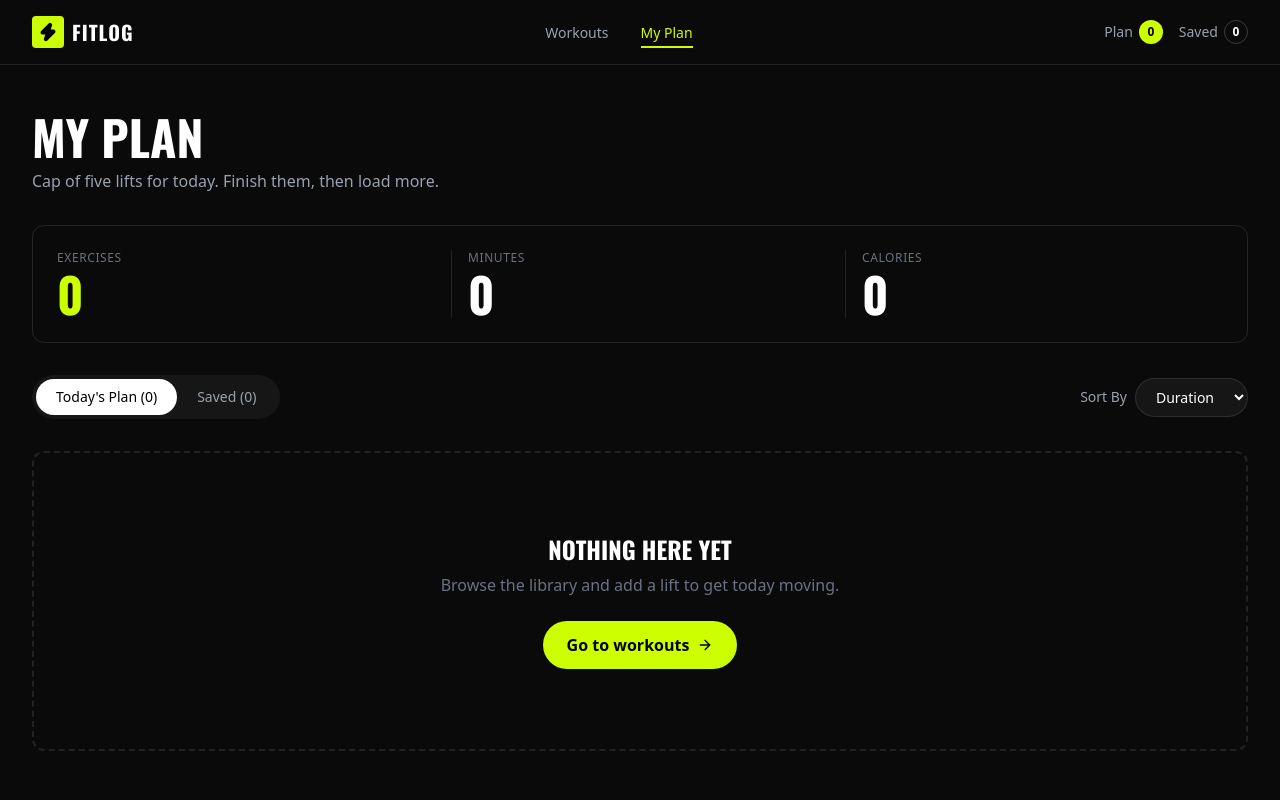
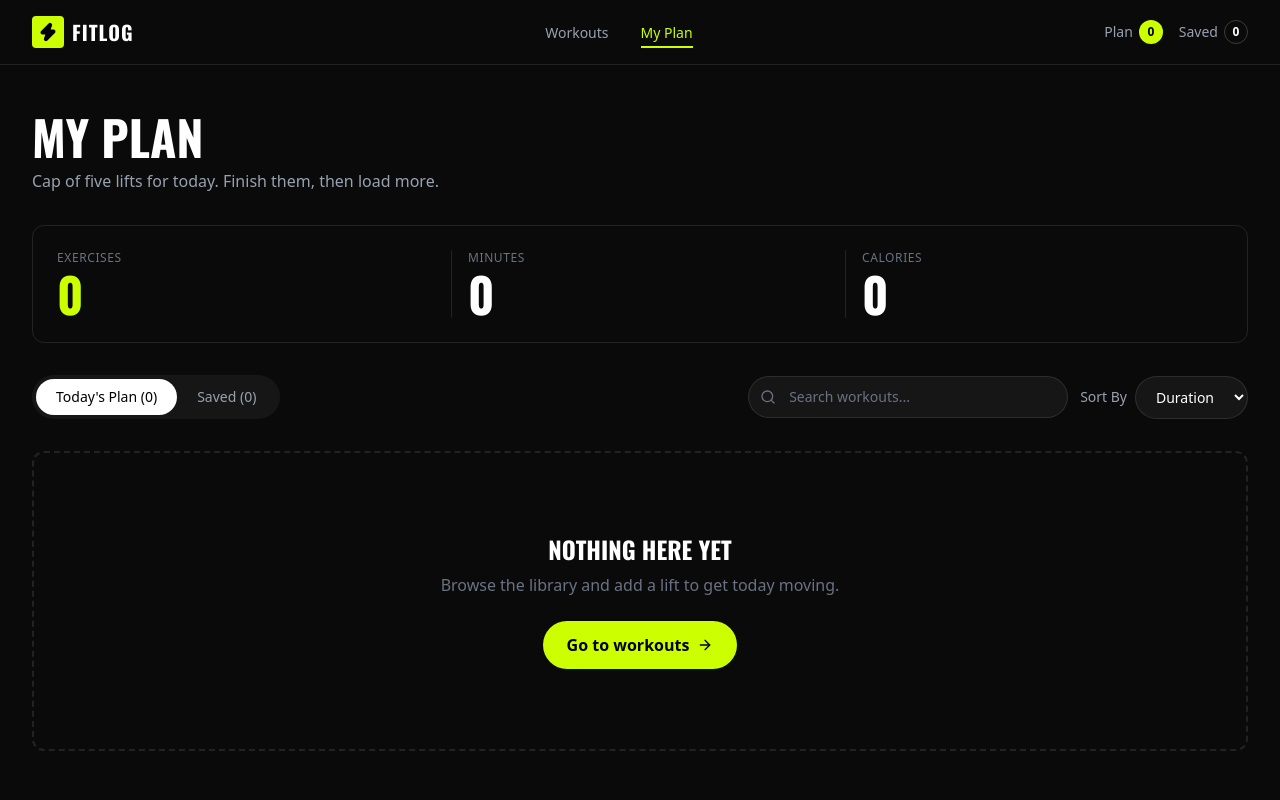
Before and after one commit to shourovkumar/fit-log, a Next.js app: page /my-plan in a window 1280 px wide. Shown: the top 800 px of the page. Built offline with nearby package versions, Linux system fonts and the light colour scheme.

Commit message:
feat: add search functionality to my plan page

```diff
--- a/src/app/my-plan/page.tsx
+++ b/src/app/my-plan/page.tsx
@@ -1,5 +1,6 @@
 'use client';
 
+import SearchBar from '@/components/SearchBar';
 import { usePlan } from '@/context/PlanContext';
 import type { Workout } from '@/types';
 import { ArrowRight, Check, Clock, Flame, Star, X } from 'lucide-react';
@@ -15,10 +16,19 @@ export default function MyPlanPage() {
   const { plan, saved, removeFromPlan, removeFromSaved } = usePlan();
   const [activeTab, setActiveTab] = useState<Tab>('plan');
   const [sortBy, setSortBy] = useState<SortOption>('duration');
+  const [searchQuery, setSearchQuery] = useState('');
 
   const currentList = activeTab === 'plan' ? plan : saved;
 
-  const sortedList = [...currentList].sort((a, b) => {
+  const filteredList = currentList.filter((workout) => {
+    const query = searchQuery.toLowerCase();
+    return (
+      workout.name.toLowerCase().includes(query) ||
+      workout.muscleGroups.some((group) => group.toLowerCase().includes(query))
+    );
+  });
+
+  const sortedList = [...filteredList].sort((a, b) => {
     if (sortBy === 'duration') return a.duration - b.duration;
     if (sortBy === 'calories') return a.caloriesBurned - b.caloriesBurned;
     return b.rating - a.rating;
@@ -70,7 +80,7 @@ export default function MyPlanPage() {
         </div>
       </div>
 
-      {/* Tabs + Sort */}
+      {/* Tabs + Search + Sort */}
       <div className="flex flex-col sm:flex-row justify-between items-start sm:items-center gap-4 mt-8">
         <div className="inline-flex bg-white/5 rounded-full p-1">
           <button
@@ -91,12 +101,18 @@ export default function MyPlanPage() {
           </button>
         </div>
 
+        <div className="flex flex-col sm:flex-row items-stretch sm:items-center gap-3 w-full sm:w-auto">
+          <SearchBar
+            value={searchQuery}
+            onChange={setSearchQuery}
+            placeholder="Search workouts..."
+          />
           <div className="flex items-center gap-2 text-sm text-gray-400">
             <span>Sort By</span>
             <select
               value={sortBy}
               onChange={(e) => setSortBy(e.target.value as SortOption)}
-            className="bg-white/5 border border-white/10 rounded-full px-4 py-2 text-white text-sm outline-none cursor-pointer"
+              className="bg-white/5 border border-white/10 rounded-full px-4 py-2.5 text-white text-sm outline-none cursor-pointer"
             >
               <option value="duration" className="bg-[#1a1a1a]">Duration</option>
               <option value="calories" className="bg-[#1a1a1a]">Calories</option>
@@ -104,16 +120,20 @@ export default function MyPlanPage() {
             </select>
           </div>
         </div>
+      </div>
 
       {/* List */}
       {sortedList.length === 0 ? (
         <div className="mt-8 border-2 border-dashed border-white/10 rounded-xl py-20 text-center">
           <h3 className="font-oswald text-2xl font-bold uppercase text-white">
-            Nothing here yet
+            {searchQuery ? 'No results found' : 'Nothing here yet'}
           </h3>
           <p className="text-gray-500 mt-2">
-            Browse the library and add a lift to get today moving.
+            {searchQuery
+              ? `No workouts match "${searchQuery}". Try a different search.`
+              : 'Browse the library and add a lift to get today moving.'}
           </p>
+          {!searchQuery && (
             <Link
               href="/"
               className="inline-flex items-center gap-2 bg-[#ccff00] text-black font-bold px-6 py-3 rounded-full mt-6 hover:bg-[#b8e600] transition-colors"
@@ -121,6 +141,7 @@ export default function MyPlanPage() {
               Go to workouts
               <ArrowRight className="w-4 h-4" />
             </Link>
+          )}
         </div>
       ) : (
         <div className="mt-6 space-y-4">
--- /dev/null
+++ b/src/components/SearchBar.tsx
@@ -0,0 +1,26 @@
+'use client';
+
+import { Search } from 'lucide-react';
+
+interface SearchBarProps {
+  value: string;
+  onChange: (value: string) => void;
+  placeholder?: string;
+}
+
+const SearchBar = ({ value, onChange, placeholder = 'Search...' }: SearchBarProps) => {
+  return (
+    <div className="relative w-full sm:w-80">
+      <Search className="absolute left-3 top-1/2 -translate-y-1/2 w-4 h-4 text-gray-500" />
+      <input
+        type="text"
+        value={value}
+        onChange={(e) => onChange(e.target.value)}
+        placeholder={placeholder}
+        className="w-full bg-white/5 border border-white/10 rounded-full pl-10 pr-4 py-2.5 text-sm text-white placeholder-gray-500 outline-none focus:border-[#ccff00]/50 transition-colors"
+      />
+    </div>
+  );
+};
+
+export default SearchBar;
```
Lines whose indentation alone changed are shown as unchanged.
